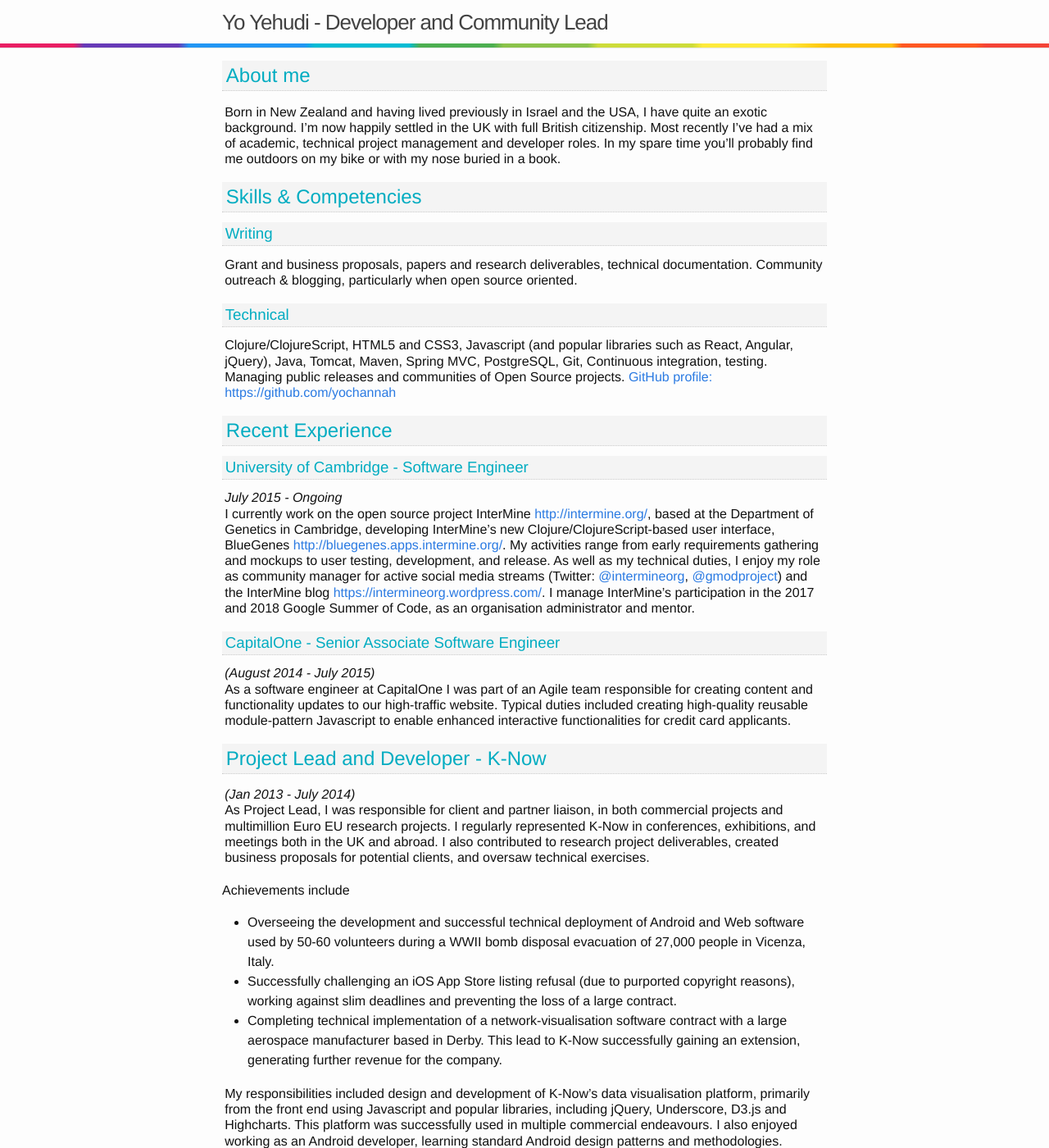
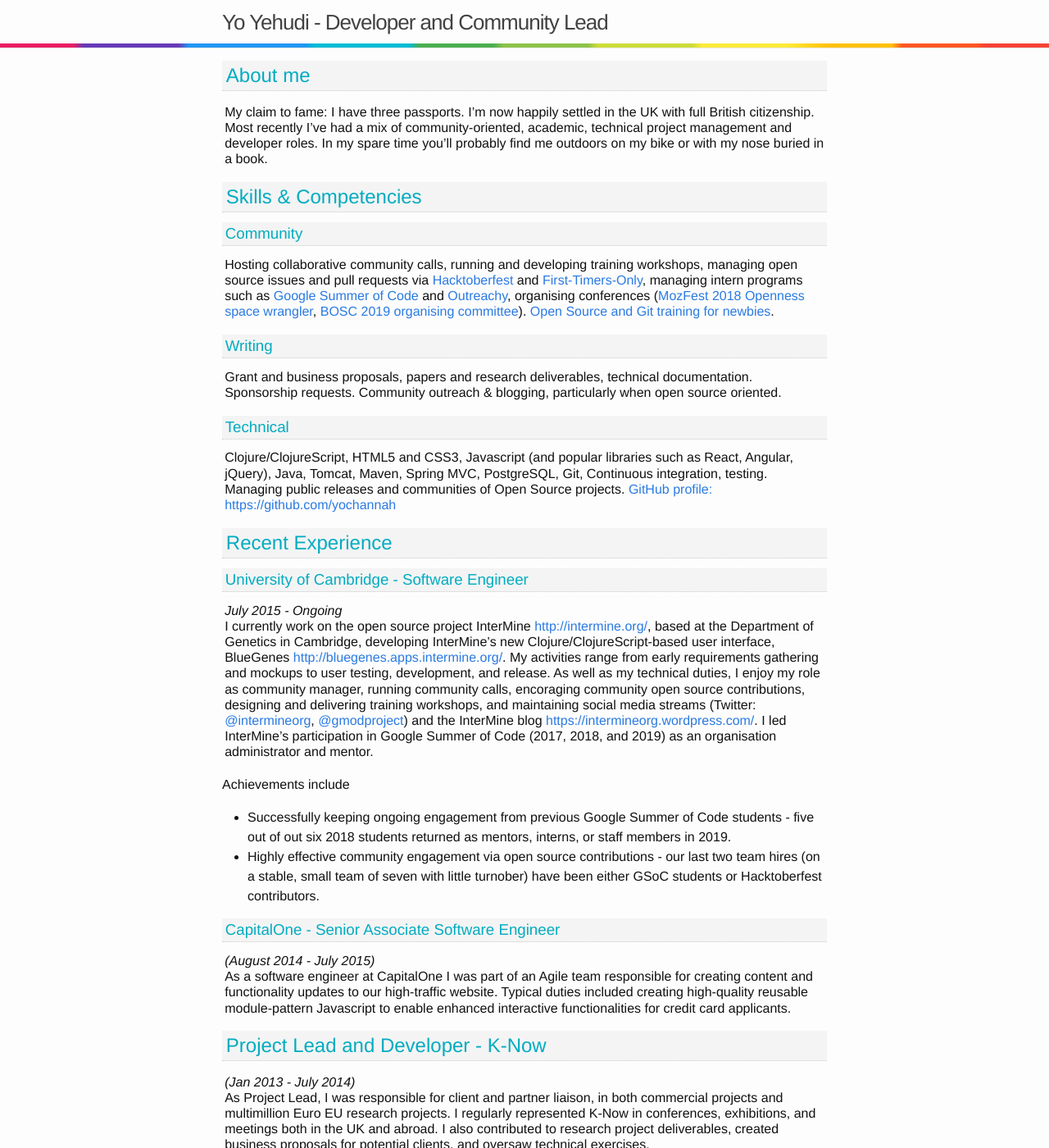
Before and after one commit to yochannah/cv, a Jekyll site: the page built from index.md, in a window 1280 px wide and 1400 px high. Shown: the whole window at 82% size. Built offline with Jekyll 4.4.1, drawn with Linux system fonts in a browser that asks for light colours; some of the changed text lies outside the part shown.

Commit message:
add recent events and update current role (intermine)

```diff
--- a/index.md
+++ b/index.md
@@ -8,21 +8,26 @@ title: Yo Yehudi - Developer and Community Lead
 
 
 ## About me
-Born in New Zealand and having lived previously in Israel and the USA, I have quite an exotic background. I'm now happily settled in the UK with full British citizenship. Most recently I've had a mix of academic, technical project management and developer roles. In my spare time you’ll probably find me outdoors on my bike or with my nose buried in a book.
+My claim to fame: I have three passports. I'm now happily settled in the UK with full British citizenship. Most recently I've had a mix of community-oriented, academic, technical project management and developer roles. In my spare time you’ll probably find me outdoors on my bike or with my nose buried in a book.
 
 ## Skills & Competencies
+### Community
+Hosting collaborative community calls, running and developing training workshops, managing open source issues and pull requests via [Hacktoberfest](https://hacktoberfest.digitalocean.com/) and [First-Timers-Only](https://www.firsttimersonly.com/), managing intern programs such as [Google Summer of Code](https://summerofcode.withgoogle.com/) and [Outreachy](https://www.outreachy.org/), organising conferences ([MozFest 2018 Openness space wrangler](https://www.mozillafestival.org/), [BOSC 2019 organising committee](https://www.open-bio.org/events/bosc/)). [Open Source and Git training for newbies](https://github.com/open-source-for-researchers).
 ### Writing
-Grant and business proposals, papers and research deliverables, technical documentation. Community outreach & blogging, particularly when open source oriented.
+Grant and business proposals, papers and research deliverables, technical documentation. Sponsorship requests. Community outreach & blogging, particularly when open source oriented.
 ### Technical
 Clojure/ClojureScript, HTML5 and CSS3, Javascript (and popular libraries such as React, Angular, jQuery), Java, Tomcat, Maven, Spring MVC, PostgreSQL, Git, Continuous integration, testing. Managing public releases and communities of Open Source projects.
-[GitHub profile: https://github.com/yochannah](https://github.com/yochannah )
+[GitHub profile: https://github.com/yochannah](https://github.com/yochannah)
 
 ## Recent Experience
 
 ### University of Cambridge - Software Engineer
 _July 2015 - Ongoing_
 I currently work on the open source project InterMine [http://intermine.org/](http://intermine.org/), based at the Department of Genetics in Cambridge, developing InterMine’s new Clojure/ClojureScript-based user interface, BlueGenes [http://bluegenes.apps.intermine.org/](http://bluegenes.apps.intermine.org/). My activities range from early requirements gathering and mockups to user testing, development, and release.
-As well as my technical duties, I enjoy my role as community manager for active social media streams (Twitter: [@intermineorg](http://www.twitter.com/intermineorg), [@gmodproject](http://www.twitter.com/gmodproject)) and the InterMine blog [https://intermineorg.wordpress.com/](https://intermineorg.wordpress.com/). I manage InterMine’s participation in the 2017 and 2018 Google Summer of Code, as an organisation administrator and mentor.
+As well as my technical duties, I enjoy my role as community manager, running community calls, encoraging community open source contributions, designing and delivering training workshops, and maintaining social media streams (Twitter: [@intermineorg](http://www.twitter.com/intermineorg), [@gmodproject](http://www.twitter.com/gmodproject)) and the InterMine blog [https://intermineorg.wordpress.com/](https://intermineorg.wordpress.com/). I led InterMine’s participation in Google Summer of Code (2017, 2018, and 2019) as an organisation administrator and mentor.
+#### Achievements include
+- Successfully keeping ongoing engagement from previous Google Summer of Code students - five out of out six 2018 students returned as mentors, interns, or staff members in 2019.
+- Highly effective community engagement via open source contributions - our last two team hires (on a stable, small team of seven with little turnober) have been either GSoC students or Hacktoberfest contributors.
 
 ### CapitalOne - Senior Associate Software Engineer
 _(August 2014 - July 2015)_
@@ -43,26 +48,31 @@ I also enjoyed working as an Android developer, learning standard Android design
 ### Front End Web Manager - MattressOnline.co.uk
 _(Jan 2011 - Dec 2012)_
 Front-end web manager: I have experience dealing with all aspects of the front end of a growing web company, from on-page SEO, to graphical content creation, analytics reporting and copywriting.
-While I inherited the incumbent MattressOnline site, I was able to design and implement the front ends of several specialist satellite sites to target specific brands. The majority of my work was carried out in PHP, JavaScript, XML, and Photoshop. The role was design-heavy,  and some of my graphical work can be found here: [https://www.behance.net/yoyehudi/](https://www.behance.net/yoyehudi/)
+While I inherited the incumbent MattressOnline site, I was able to design and implement the front ends of several specialist satellite sites to target specific brands. The majority of my work was carried out in PHP, JavaScript, XML, and Photoshop. The role was design-heavy, and though slightly dated, some of my graphical work can be found here: [https://www.behance.net/yoyehudi/](https://www.behance.net/yoyehudi/)
 **Achievement:** Within a year of my joining MattressOnline, web turnover had doubled - I believe a large part of this was down to my conscientious and dedicated front-end management.
 
 ### 2nd Line Technical Analyst - Fujitsu & Computacenter
 _(Mar 07 - Dec 10)_
 As a second-line analyst for HBOS (now part of Lloyds Banking Group), my role revolved around resolving IT faults for users swiftly and efficiently. When possible I talked the users through a resolution on the phone, or remotely accessed their PC. If necessary, I’d dispatch an engineer with appropriate hardware replacements parts. I have particular experience with HP PCs, laptops, and laser printers. My role required strong organisational and documentation skills and familiarity/adherence with existing procedures.
-**Achievements:**  I enjoyed a development-related slant on my role, coding JavaScript driven dynamic webforms for use in-house, as well as being responsible for creating the specification of an in-house text processing and formatting tool, and managing its testing during development.
 
 ## Professional Activities
-- Editor, [Journal of Open Source Software](http://joss.theoj.org/about#editorial_board)
+- Emeritus Editor, [Journal of Open Source Software](http://joss.theoj.org/about#editorial_board) (2018-2019)
 - Channel Editor - [PLOS Open Source Toolkit](https://channels.plos.org/open-source-toolkit) (2018 - ongoing)
 - Board Member - Open Bioinformatics Foundation (2018)
 - Fellow - Software Sustainability Institute - [software.ac.uk](http://www.software.ac.uk) (2018 - ongoing)
-- Mentor and Cohort Host - [Mozilla Open Leaders](https://foundation.mozilla.org/en/opportunity/mozilla-open-leaders/round-6/schedule/) (2018 - ongoing)
+- Mentor and Cohort Host - [Mozilla Open Leaders](https://foundation.mozilla.org/en/opportunity/mozilla-open-leaders/round-6/schedule/) (2018 - 2019)
 - Certified Instructor - Software & Data Carpentry / [The Carpentries](https://carpentries.org/instructors/) (2018)
 - [BioJS](http://biojs.net/) leadership team member (2017 - ongoing)
-- Lead Instructor - [CodeFirst: Girls beginners coding course](https://www.codefirstgirls.org.uk/) (2017 - ongoing)
+- Lead Instructor - [CodeFirst: Girls beginners coding course](https://www.codefirstgirls.org.uk/) (2017 - 2019)
 
 ## Events, Talks and Workshops
-- [Polar network software training workshop](http://polarnetwork.org/2018/08/software-workshop/) - Ran training session for researchers: [Open Scientific Code using Git and GitHub](https://open-source-for-researchers.github.io/open-source-workshop/)
+- Upcoming invited talk - Django Girls Cambridge. (October 2019)
+- [Galaxy Community Conference 2019](https://gcc2019.sched.com/) - Training session - [Handling integrated biological data using Python, Jupyter, and InterMine](http://intermine.org/training-workshops/2019/2019-07-04-gcc-overview)
+- [Galaxy Community Conference 2019](https://gcc2019.sched.com/) - Training workshop - [Making your open source software awesome](https://open-source-for-researchers.github.io/make-your-project-awesome/).
+- [Contributing to open source and working with GitHub](https://open-source-for-researchers.github.io/open-source-workshop/schedule) - Interactive workshop at the University of Sheffield. [Blog Report](https://software.ac.uk/blog/2019-01-08-how-contribute-open-source-software)
+- [Analysing InterMine data using Python and R](http://intermine.org/training-workshops/2019/2019-06-19-genetics-overview) - University of Cambridge's Bioinformatics training facility.
+- [Training workshop, analysing data via InterMine and Python](http://intermine.org/training-workshops/2019/ebi-multiomics) - Ran training session for researchers as part of the [EBI Multi Omics Data Integration program](https://www.ebi.ac.uk/training/events/2020/introduction-multiomics-data-integration-and-visualisation)
+- [Polar network software training workshop](http://polarnetwork.org/2018/08/software-workshop/) - Ran training session for researchers: [Open Scientific Code using Git and GitHub](https://open-source-for-researchers.github.io/open-source-workshop/). [Blog report](https://software.ac.uk/blog/2019-02-07-polar-software-workshop-and-hackathon-training-next-generation-polar-scientists
 - RSE 2018 - [Accepted talk - Code is Science Manifesto](https://rse.ac.uk/conf2018/talk-abstracts/#code-is-science-a-manifesto-for-open-source-code-in-science)
 - [GCCBOSC 2018](https://gccbosc2018.sched.com/) - Accepted [talk](https://gccbosc2018.sched.com/event/EiuR/intermine-20-more-than-fifteen-years-of-open-biological-data-integration) and [API training session](https://gccbosc2018.sched.com/event/Dn4G/handling-integrated-biological-data-using-python-or-r-and-intermine) for InterMine (2018)
 - [GCCBOSC 2018](https://gccbosc2018.sched.com/) - Accepted [talk](https://f1000research.com/slides/7-1583) and [poster](https://f1000research.com/posters/7-1582) - Code is Science Manifesto
@@ -76,7 +86,7 @@ As a second-line analyst for HBOS (now part of Lloyds Banking Group), my role re
 - [I'm a Scientist, Get Me Out Of Here](https://imascientist.org.uk/) - finalist, Neptunium Zone (2017)
 
 ## Education and Qualifications
-
+- [EngD student, University of Manchester](https://www.research.manchester.ac.uk/portal/en/researchers/yochannah-yehudi(91add3d8-c2c7-4938-801d-25269935b88a).html). Thesis title: Effects of usability and community on open source scientific software. Expected completion date: December 2021.
 - BSc (First class honours) in Computing & IT, Open University. 2008–2015 (Distance learning whilst working full time)
 - Certificate in Web Applications Development, Open University. Completed Sep 2008
 
```
